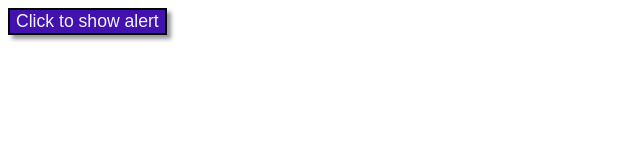
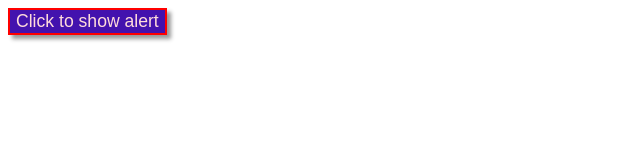
Before and after one commit to joselineortiz/joselineortizq.github.io, a plain HTML site: page week12/javascript.html in a window 1280 px wide. Both pictures are taken after a click on the button "Click to show alert". Shown: the full height of the page, 0-640 px from the left. Drawn offline with Linux system fonts and the light colour scheme.

Commit message:
Update javascript.html

```diff
--- a/week12/javascript.html
+++ b/week12/javascript.html
@@ -6,21 +6,21 @@
     <title>Web Design 2: Joseline's Javascript Page</title>
  <script>
   function showAlert() {
-    var myText = "Welcome to IMED-2415!";
+    var myText = "YOU DID IT!";
     alert (myText);
   }
   </script>
     <style>
       button {
     font-size: 1.1em;
-    background-color: #EBF5FF;
+    background-color: #ffdbdb;
     color: #4312AE;
-    border: 2px solid black;
+    border: 2px solid red;
     box-shadow: 4px 4px 4px #999999;
   }
   button:hover, button:focus, button:active {
     /* swap colors */
-    color: #EBF5FF;
+    color: #ffdbdb;
     background-color: #4312AE;
     cursor: pointer; /* displays a hand */
   }
```
